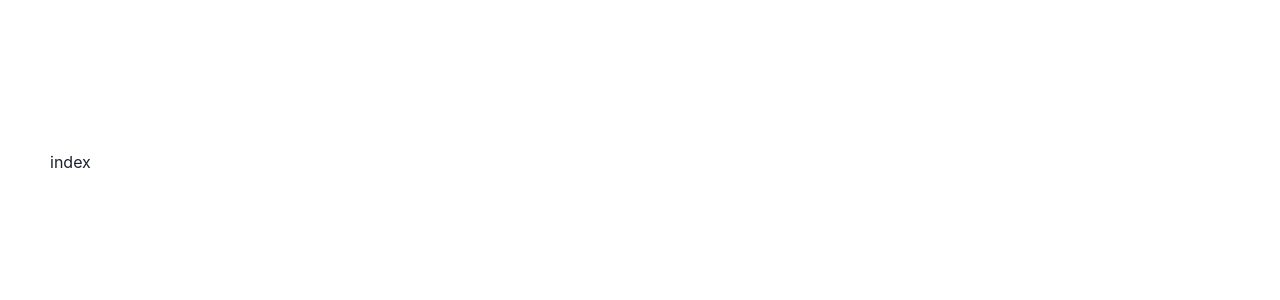
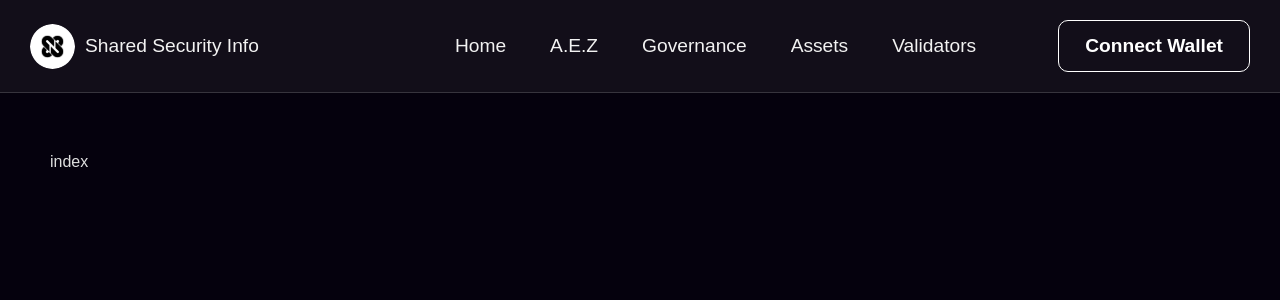
Before and after one commit to kubiklabs/sharedsecurity-interface, a Next.js app: page / in a window 1280 px wide. Shown: the top 300 px of the page. Built offline with nearby package versions, Linux system fonts and the light colour scheme.

Commit message:
AEZ partial page convert

```diff
--- a/src/components/Buttons/ConnectWalletButton.tsx
+++ b/src/components/Buttons/ConnectWalletButton.tsx
@@ -1,27 +1,26 @@
 import { useState } from "react";
 import { useRecoilValue } from "recoil";
 
-import { walletState } from "../../context/walletState";
+import { walletState } from "@/context/walletState";
 import {
   useConnectWallet,
   useDisconnetWallet,
-} from "../../hooks/useConnectWallet";
+} from "@/hooks/useConnectWallet";
 import { coinConvert } from "../../utils/common";
 import { Box, Button, Center, Spinner, Tooltip } from "@chakra-ui/react";
 import CopyAddressModal from "../modals/CopyAddressModal";
 
 const ConnectWalletButton = () => {
   const { isLoggedIn, name } = useRecoilValue(walletState);
-  const connectWallet = useConnectWallet();
+  // const connectWallet = useConnectWallet();
   const [isLoading, setIsLoading] = useState<boolean>(false);
   const [isModalOpen, setIsModalOpen] = useState(false);
 
-  const connectHandler = async () => {
-    setIsLoading(true);
-    await connectWallet();
-
-    setIsLoading(false);
-  };
+  // const connectHandler = async () => {
+  //   setIsLoading(true);
+  //   await connectWallet();
+  //   setIsLoading(false);
+  // };
 
   const resetUserData = useDisconnetWallet();
 
@@ -61,11 +60,7 @@ const ConnectWalletButton = () => {
             bg={"transparent"}
             color={"white"}
             width={"100%"}
-            onClick={connectHandler}
-            // _hover={{
-            //   bg: "white.600",
-            //   // borderColor: "white",
-            // }}
+            // onClick={connectHandler}
             _hover={{
               bg: 'transparent',
             }}
--- a/src/components/Navigation/NavItem.tsx
+++ b/src/components/Navigation/NavItem.tsx
@@ -1,6 +1,8 @@
 import { Flex, Text } from "@chakra-ui/react";
+import Link from "next/link";
+import { useRouter } from "next/router";
 import { useMemo } from "react";
-import { Link, useLocation } from "react-router-dom";
+// import { Link, useLocation } from "react-router-dom";
 
 const Navlink = ({
   name,
@@ -11,7 +13,11 @@ const Navlink = ({
   iconName?: string;
   path: string;
 }) => {
-  const location = useLocation();
+  // const location = useLocation();
+  const router = useRouter();
+  const { pathname } = router;
+  console.log(pathname, "pathname")
+
 
   const checkPathDerivative = (basePath: string, currentPath: string) => {
     // Ensure basePath ends with a slash
@@ -24,12 +30,12 @@ const Navlink = ({
   };
 
   const onThisPath = useMemo(
-    () => checkPathDerivative(path, location.pathname),
-    [location.pathname]
+    () => checkPathDerivative(path, pathname),
+    [pathname]
   );
 
   return (
-    <Link to={`/${path}`}>
+    <Link href={`/${path}`}>
       <Flex
         borderRadius={"1px"}
         p={"2px "}
@@ -42,7 +48,7 @@ const Navlink = ({
         _hover={{
           // borderBottom: "5px solid #BC3D70",
           color: onThisPath ? "white" : "#BC3D70",
-          // transform: "scale(1.05)",
+          transform: "scale(1.05)",
         }}
       >
        {iconName && <span className="material-symbols-outlined">{iconName}</span>}
--- a/src/components/Navigation/SideBar.tsx
+++ b/src/components/Navigation/SideBar.tsx
@@ -1,24 +1,14 @@
-import { Box, Divider, Flex, Image, Input, Text, Slide, Button } from "@chakra-ui/react";
-import kubikLogo from "../../assets/kubik-logo-white.svg";
-// import { NavLink } from "react-router-dom";
+import { Box, Flex, Image, Text } from "@chakra-ui/react";
 import NavItem from "./NavItem";
-import ConnectWalletButton from "../Buttons/ConnectWalletButton";
-import { Resizable } from 're-resizable';
-import { useState } from "react";
-import { FontAwesomeIcon } from "@fortawesome/react-fontawesome";
-import { faBars } from "@fortawesome/free-solid-svg-icons";
+import ConnectWalletButton from "@/components/Buttons/ConnectWalletButton";
 
 
 const SideBar = () => {
-
-  // const [isOpen, setIsOpen] = useState(true)
-
   return (
     <>
-
       <Flex position={"fixed"} width={"100%"} zIndex={60} flexDir={"row"} borderBottom={"1px"} borderBottomColor={"#37343D"} paddingX={"30px"} paddingY={"20px"} bgColor={"#120E19"} justifyContent={"space-between"} alignItems={"center"}>
         <Flex flexDir={"row"} alignItems={"center"} gap={"10px"}>
-          <Image width={"45px"} src={kubikLogo} alt="logo" />
+          <Image width={"45px"} src={'/images/kubik-logo-white.svg'} alt="logo" />
           <Text fontSize={"1.2rem"} noOfLines={1} color={"#F2F2F2"} textAlign={"left"}>Shared Security Info</Text>
         </Flex>
         <Flex flexDir={"row"} gap={"40px"} alignItems={"center"}>
@@ -31,64 +21,7 @@ const SideBar = () => {
             <ConnectWalletButton />
           </Box>
         </Flex>
-
       </Flex>
-
-      {/* <Button variant={"ghost"} border={"none"} _hover={{ bgColor: "#bc3d70", color:"white" }} color={"gray"} position={"absolute"} top={"41px"} left={"8px"} zIndex={999} padding={2} marginTop="0px" onClick={() => {
-        setIsOpen(!isOpen);
-      }}>
-        <FontAwesomeIcon icon={faBars} fontSize={"1.4rem"} />
-      </Button> */}
-      {/* <Resizable
-        minWidth={isOpen ? "300px" : "0px"}
-        size={{ width: isOpen ? "" : "0px", height: "100%" }}
-        minHeight={'100vh'}
-        maxWidth={"50%"}
-      > */}
-      {/* <Box
-          position={"relative"}
-          display={isOpen ? "flex" : "none"}
-          flexDirection={"column"}
-          borderRight={"1px solid white"}
-          justifyContent={"space-between"}
-          py={"20px"}
-          px={"20px"}
-          // width={"300px"}
-          overflow={"hidden"}
-          height={"100vh"}
-          backgroundColor={"black"}
-          zIndex={10}
-        >
-
-          <Box minWidth={"200px"} marginTop={"10px"}>
-            <Flex gap={"10px"} alignItems={"center"}>
-              <Image width={"60px"} src={kubikLogo} alt="logo" />
-              <Text fontSize={"2xl"} noOfLines={1} textAlign={"left"}>Shared Security</Text>
-            </Flex>
-            <Divider height={"1px"} bg={"white"} />
-            <ConnectWalletButton />
-      <Divider height={"1px"} bg={"white"} />
-
-            <Box mt={"30px"} display={"flex"} flexDir={"column"} gap={"10px"}>
-              <NavItem path="overview" name="Overview" iconName="overview" />
-              <NavItem
-                path="aez"
-                name="Atomic Economic Zone"
-                iconName="swap_horiz"
-              />
-              <NavItem path="gov" name="Governance" iconName="person" />
-              <NavItem path="assets" name="Asset" iconName="toll" />
-              <NavItem
-                path="validators"
-                name="Validator"
-                iconName="supervisor_account"
-              />
-            </Box>
-          </Box>
-          <ConnectWalletButton />
-        </Box> */}
-      {/* </Resizable> */}
-
     </>
   );
 };
--- a/src/layout/index.tsx
+++ b/src/layout/index.tsx
@@ -1,9 +1,32 @@
 import React, { ReactNode } from 'react'
 import { Box } from '@chakra-ui/react'
+import SideBar from '@/components/Navigation/SideBar'
+
+const scrollbarStyle = {
+    "&::-webkit-scrollbar": {
+        width: "5px",
+    },
+    "&::-webkit-scrollbar-thumb": {
+        background: "gray",
+        borderRadius: "10px",
+    },
+    "&::-webkit-scrollbar-thumb:hover": {
+        background: "gray.400",
+    },
+};
 
 const Layout = ({ children }: { children: ReactNode }) => {
     return (
-        <Box px={"50px"} pt={"150px"} flex={"1"} pb={"50px"} minH={"100vh"}>{children}</Box>
+        <Box
+            sx={scrollbarStyle}
+            maxH={"100vh"}
+            overflowY={"scroll"}
+            minH={"100vh"}
+            flex={1}
+        >
+            <SideBar />
+            <Box px={"50px"} pt={"150px"} flex={"1"} pb={"50px"} minH={"100vh"}>{children}</Box>
+        </Box>
     )
 }
 
--- a/src/pages/_app.tsx
+++ b/src/pages/_app.tsx
@@ -3,6 +3,7 @@ import type { AppProps } from "next/app";
 import { RecoilRoot } from 'recoil';
 import { ChakraProvider, theme } from '@chakra-ui/react';
 import Layout from '@/layout';
+import '@/styles/globals.css';
 
 const MyApp = ({ Component, pageProps }: AppProps) => {
     return (
--- /dev/null
+++ b/src/styles/globals.css
@@ -0,0 +1,87 @@
+:root {
+  font-family: "Alata", sans-serif;
+  line-height: 1.5;
+  font-weight: 400;
+
+  color-scheme: light dark;
+  color: rgba(255, 255, 255, 0.87);
+  background-color: #05010d;
+
+  font-synthesis: none;
+  text-rendering: optimizeLegibility;
+  -webkit-font-smoothing: antialiased;
+  -moz-osx-font-smoothing: grayscale;
+  -webkit-text-size-adjust: 100%;
+}
+
+a {
+  font-weight: 500;
+  color: white;
+}
+a:hover {
+  color: #535bf2;
+}
+
+body {
+  margin: 0;
+  width: 100%;
+  /* display: flex; */
+  /* place-items: center; */
+  /* min-width: 320px; */
+  min-height: 100vh;
+  overflow: hidden;
+  background: #05010d !important;
+  color: #dedede !important;
+  font-family: "Alata", sans-serif !important;
+}
+h1,
+h2,
+h3,
+h4 {
+  font-family: "Alata", sans-serif !important;
+}
+
+h1 {
+  font-size: 2.5em;
+  line-height: 1.1;
+  color: #dedede;
+}
+h2 {
+  font-size: 24px;
+}
+
+button {
+  border-radius: 8px;
+  border: 1px solid transparent;
+  padding: 0.6em 1.2em;
+  font-size: 1em;
+  font-weight: 500;
+  font-family: inherit;
+  background-color: #1a1a1a;
+  cursor: pointer;
+  transition: border-color 0.25s;
+}
+button:hover {
+  border-color: #646cff;
+}
+button:focus,
+button:focus-visible {
+  outline: 4px auto -webkit-focus-ring-color;
+}
+
+@media (prefers-color-scheme: light) {
+  :root {
+    color: #213547;
+    background-color: #ffffff;
+  }
+  a:hover {
+    color: #747bff;
+  }
+  button {
+    background-color: #f9f9f9;
+  }
+}
+
+.material-symbols-outlined {
+  font-variation-settings: "FILL" 0, "wght" 400, "GRAD" 0, "opsz" 48;
+}
```
Also changed, not shown: src/components/DataDisplay/CustomTable.tsx (+2 -16 lines).
